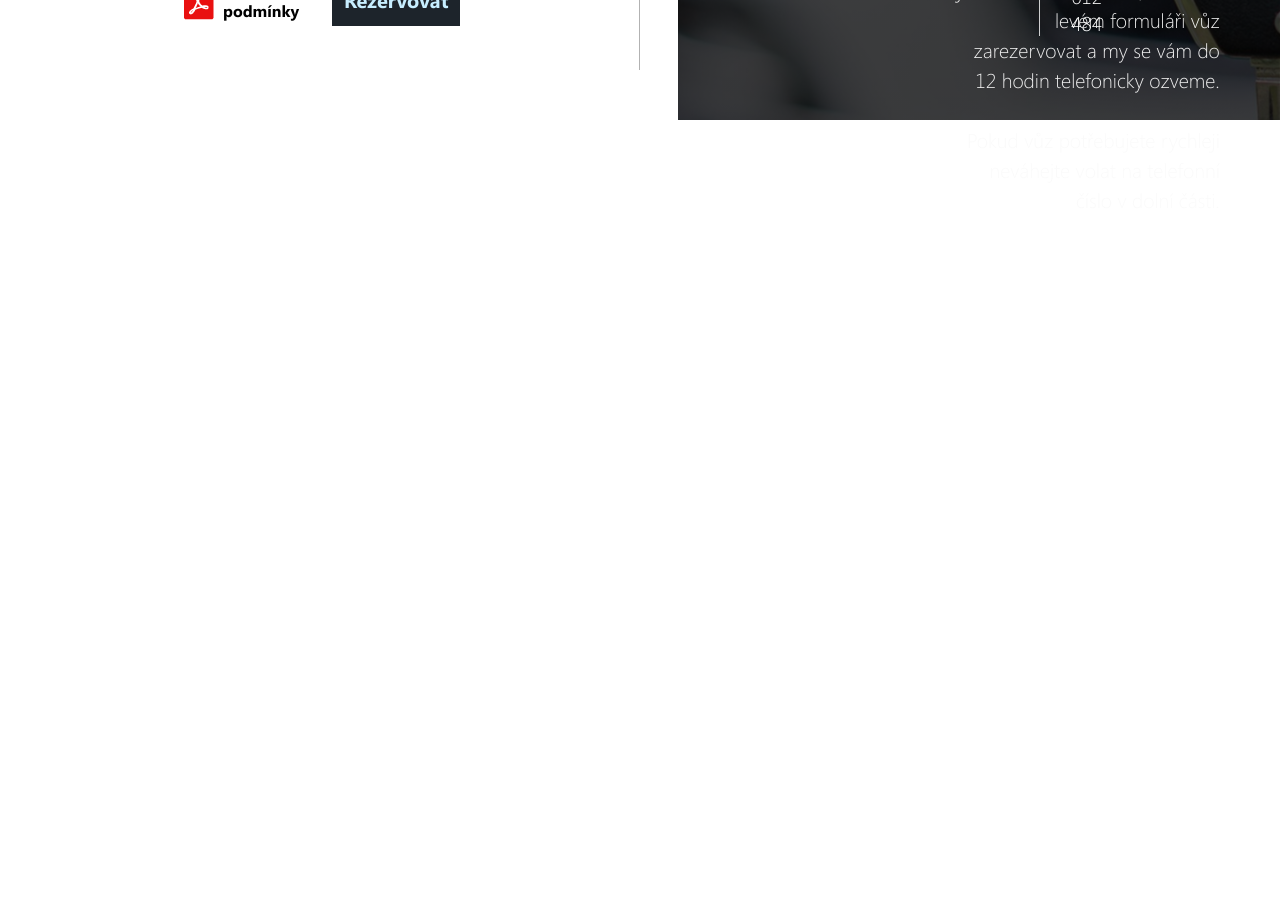
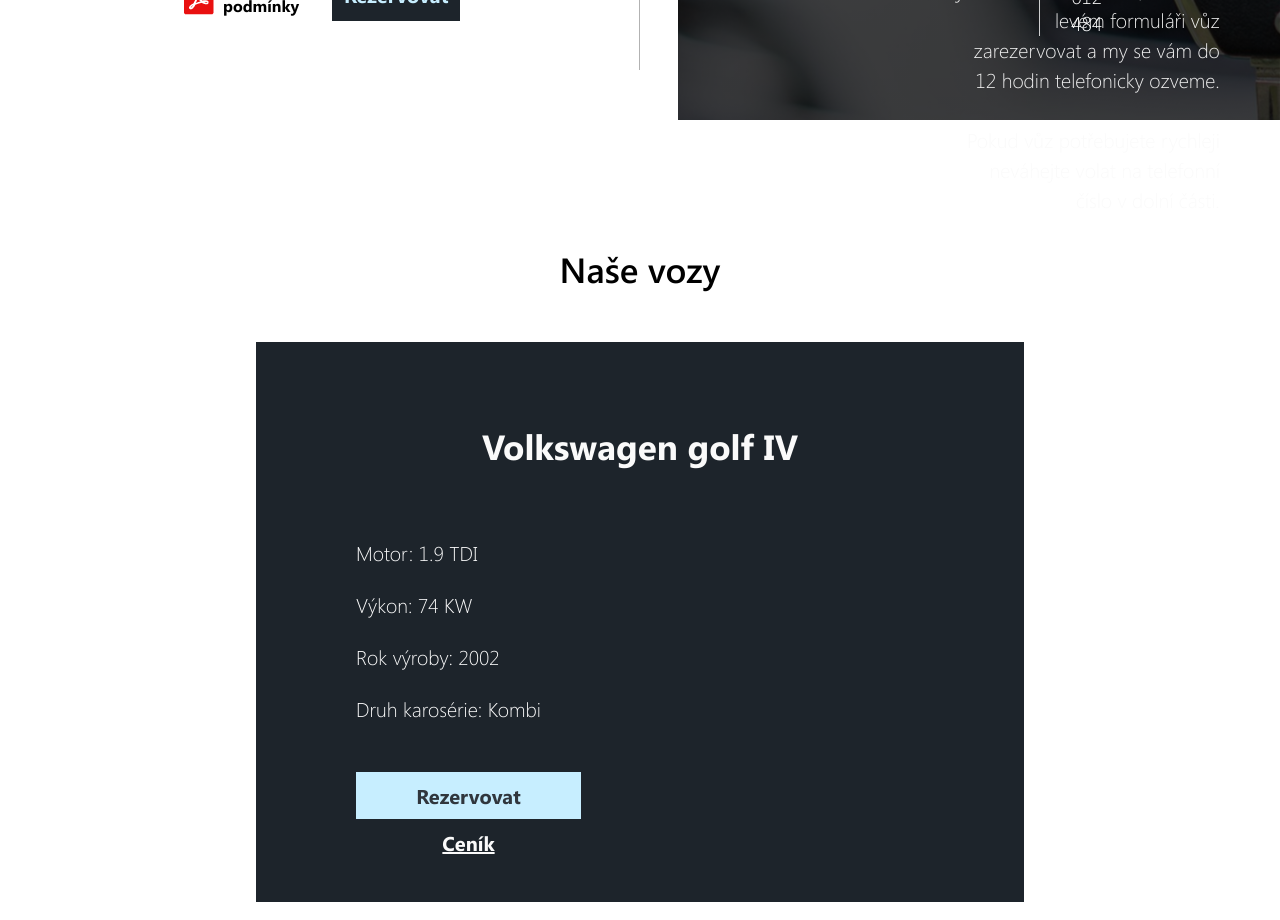
Before and after one commit to DanielTaborsky77/Carentab.com, a React (Create React App) app: page / in a window 1280 px wide. Shown: the part 680-1600 px from the top of the page. Before the commit the page ends 895 px from the top, so only its background shows below. Built offline with nearby package versions, Linux system fonts and the light colour scheme.

Commit message:
Repairing of navigation and start of Our Vehicles

```diff
--- a/src/App.js
+++ b/src/App.js
@@ -1,5 +1,6 @@
 import Homepage from "./Components/Homepage";
 import Navigation from "./Components/Navigation";
+import Vehicles from "./Components/Vehicles";
 
 const App = () =>{
 
@@ -7,6 +8,7 @@
       <div>
         <Navigation />
         <Homepage />
+        <Vehicles/>
       </div>
 
 
--- a/src/Components/Homepage.css
+++ b/src/Components/Homepage.css
@@ -44,7 +44,7 @@
     font-size: 100%;
     border: none;
     background-color: #c7eeffaf;
-    padding: 15px 20px;
+    padding: 10px 15px;
     width: 100%;
 }
 .Checkbox-Input{
--- a/src/Components/Navigation.css
+++ b/src/Components/Navigation.css
@@ -6,7 +6,8 @@
     display: flex;
     justify-content: space-between;
     padding-left: 20px;
-    padding-right: 20px;
+    padding-right: 40px;
+    z-index: 1;
 }
 .Nav-Left{
     display: flex;
--- /dev/null
+++ b/src/Components/Vehicle.css
@@ -0,0 +1,47 @@
+.Vehicle-Card {
+    width: 60vw;
+    background-color: #1D242B;
+    height: 70vh;
+    padding: 80px 100px;
+}
+.Vehicle-Name {
+    font-family: "UI-Bold";
+    color: #FAFAFA;
+    font-size: 35px;
+    text-align: center;
+    margin-bottom: 70px;
+}
+.Vehicle-Atributes {
+    font-family: "UI-Light";
+    color: #FAFAFA;
+    font-size: 20px;
+    margin-bottom: 50px;
+}
+.Vehicle-Atribute {
+    margin-bottom: 25px;
+}
+.Vehicle-Links {
+    width: 225px;
+    display: flex;
+    flex-direction: column;
+    align-items: center;
+}
+.Vehicle-Button {
+    border: none;
+    font-family: "UI-Bold";
+    font-size: 20px;
+    padding: 10px 60px;
+    background-color: #C7EEFF;
+    color: #30363d;
+    margin-bottom: 10px;
+    cursor: pointer;
+}
+.Vehicle-Button:hover {
+    background-color: #30363d;
+    color: #C7EEFF;
+}
+.Vehicle-Price {
+    font-size: 20px;
+    font-family: "UI-Bold";
+    color: #FAFAFA;
+}
--- /dev/null
+++ b/src/Components/Vehicle.js
@@ -0,0 +1,29 @@
+import "./Vehicle.css"
+
+const Vehicle = () => {
+    return(
+    <div>
+        <div className="Vehicle-Card">
+            <p className="Vehicle-Name">{"Volkswagen golf IV"}</p>
+            <div className="Vehicle-Atributes">
+                <p className="Vehicle-Atribute">Motor: {"1.9 TDI"}</p>
+                <p className="Vehicle-Atribute">Výkon: {"74 KW"}</p>
+                <p className="Vehicle-Atribute">Rok výroby: {"2002"}</p>
+                <p className="Vehicle-Atribute">Druh karosérie: {"Kombi"}</p>
+            </div>
+            <div className="Vehicle-Links">
+                <button className="Vehicle-Button">Rezervovat</button>
+                <a href="" className="Vehicle-Price">Ceník</a>
+            </div>
+
+
+            <div className="Vehicle-IMG">
+                <img src="" alt="" />
+            </div>
+
+        </div>
+    </div>
+    )
+}
+
+export default Vehicle
--- /dev/null
+++ b/src/Components/Vehicles.css
@@ -0,0 +1,13 @@
+.Vehicles-All {
+    display: flex;
+    flex-direction: column;
+    align-items: center;
+    padding-top: 125px;
+    height: 100vh;
+}
+.Vehicles-Title {
+    font-family: "UI-SemiBold";
+    font-size: 35px;
+    text-align: center;
+    margin-bottom: 50px;
+}
--- /dev/null
+++ b/src/Components/Vehicles.js
@@ -0,0 +1,13 @@
+import Vehicle from "./Vehicle";
+import "./Vehicles.css";
+
+const Vehicles = () => {
+    return(
+        <div className="Vehicles-All">
+            <p className="Vehicles-Title">Naše vozy</p>
+            <Vehicle />
+        </div>
+    )
+}
+
+export default Vehicles;
```
